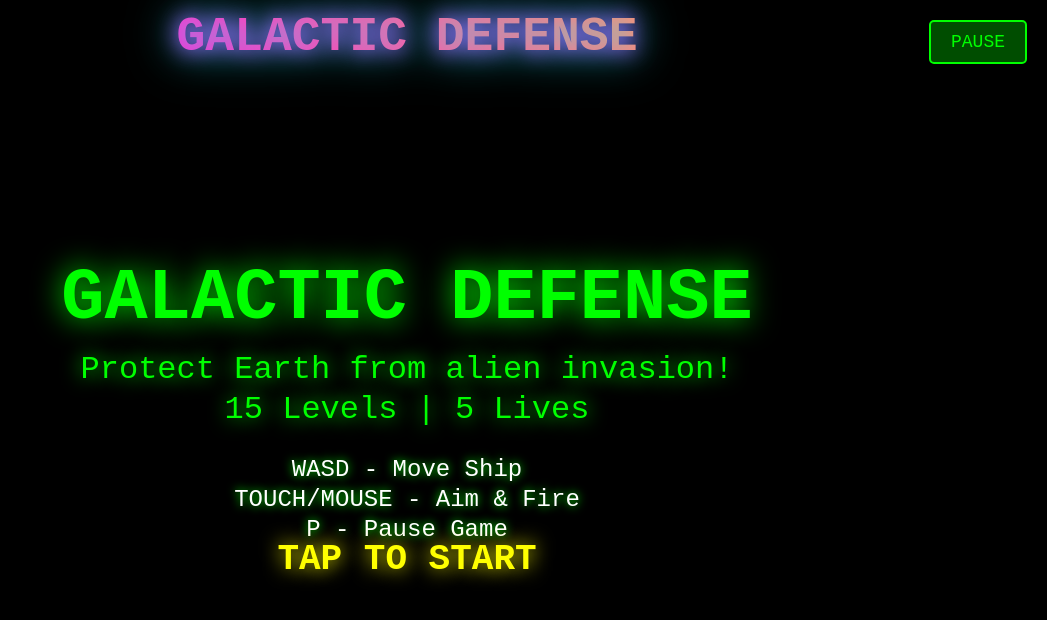
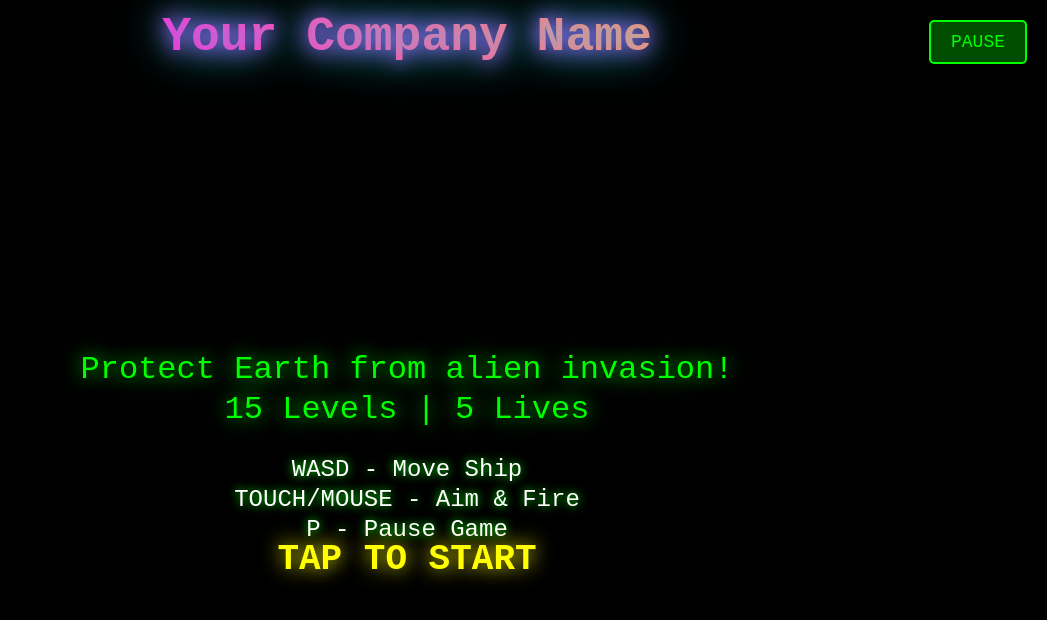
Before and after one commit to Best-Businesses/Your-Company-Video-Game, a plain HTML site: page index.html in a window 1280 px wide. Shown: the whole page, without its empty margins (233-1280 px from the left). Drawn offline with Linux system fonts and the light colour scheme.

Commit message:
Update index.html

```diff
--- a/index.html
+++ b/index.html
@@ -3,7 +3,7 @@
 <head>
     <meta charset="UTF-8">
     <meta name="viewport" content="width=device-width, initial-scale=1.0">
-    <title>Galactic Defense</title>
+    <title>Your Company Name</title>
     <style>
         body {
             margin: 0;
@@ -135,7 +135,7 @@
 </head>
 <body>
     <canvas id="game"></canvas>
-    <div id="gameTitle" class="hidden">GALACTIC DEFENSE</div>
+    <div id="gameTitle" class="hidden">Your Company Name</div>
     <div id="levelTransition"></div>
     <button id="pauseButton">PAUSE</button>
     <div id="pauseScreen">
@@ -821,7 +821,7 @@
 
             const titleSize = isMobile ? 36 : 72;
             ctx.font = `bold ${titleSize}px Courier New`;
-            ctx.fillText('GALACTIC DEFENSE', centerX, centerY - 100);
+            ctx.fillText('', centerX, centerY - 100);
 
             ctx.shadowBlur = 20;
             const subtitleSize = isMobile ? 18 : 32;
```
